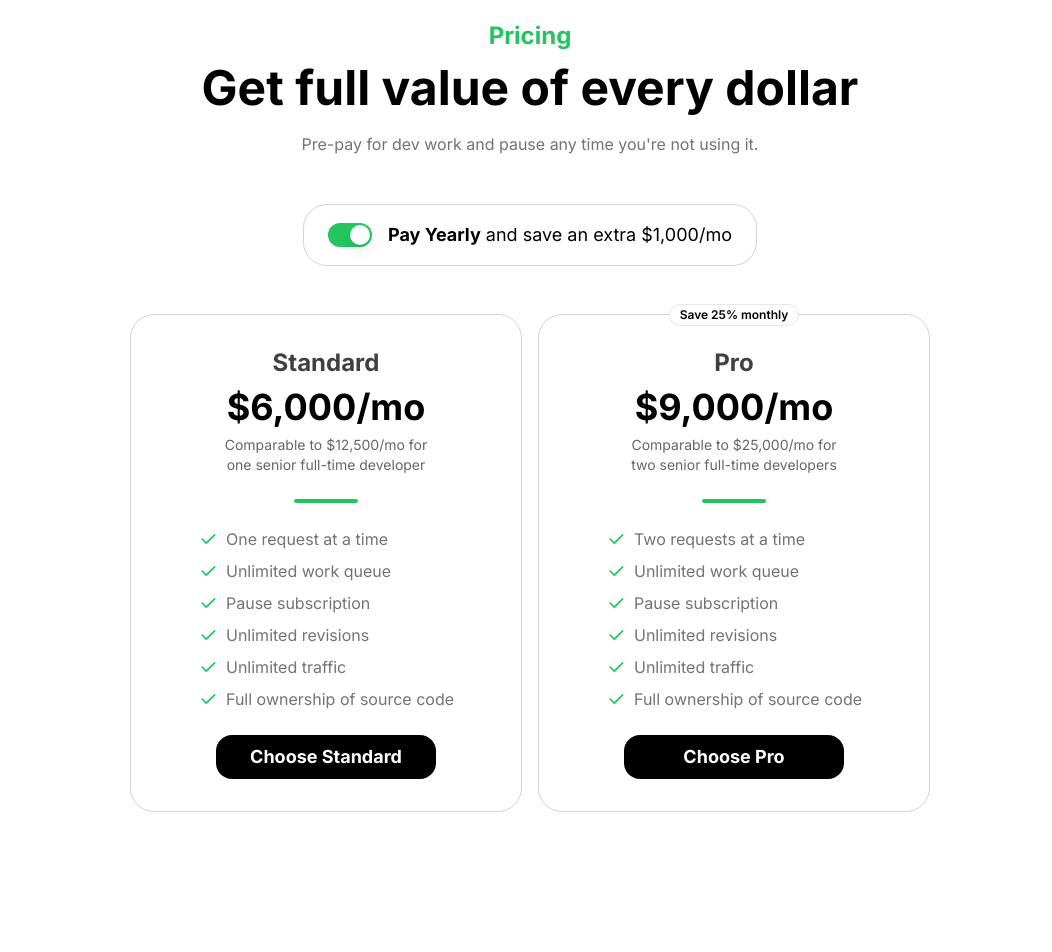
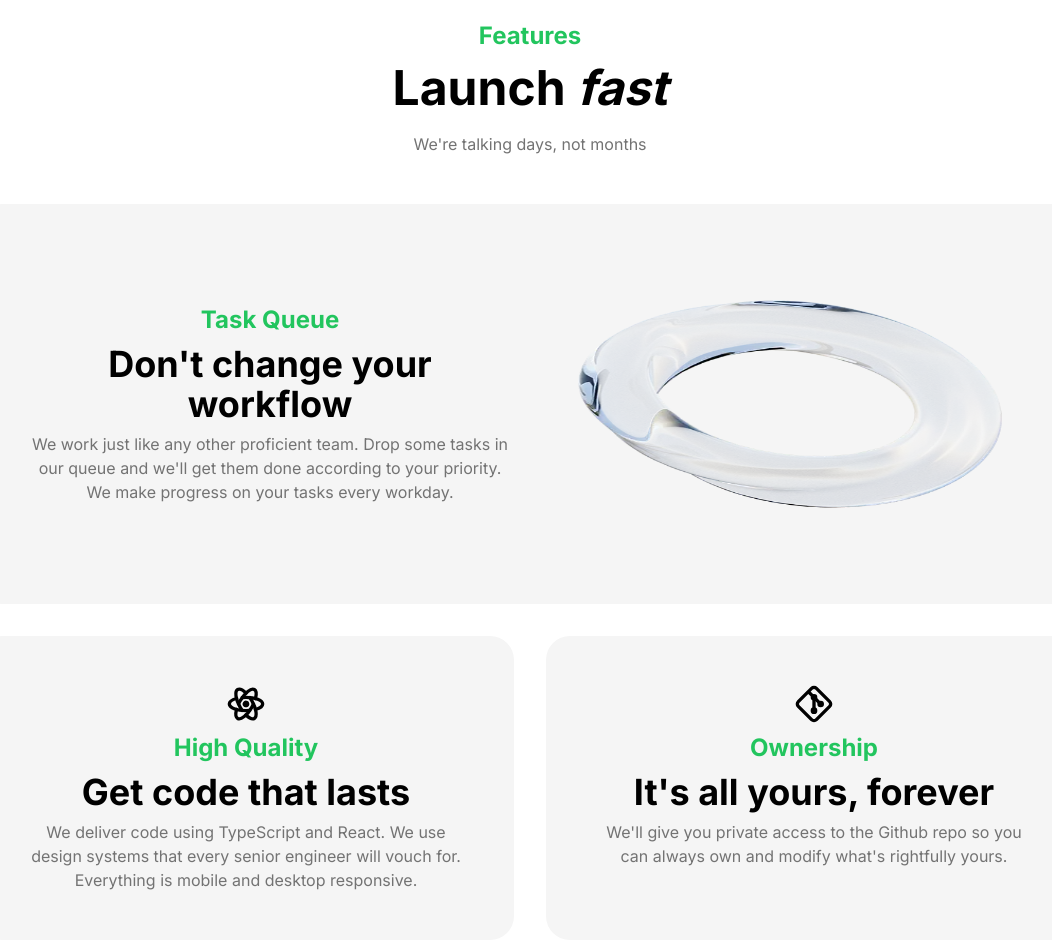
Before and after one commit to hexcowboy/thirty.dev, a Next.js app: page / in a window 1280 px wide. Shown: the part 1360-2312 px from the top of the page, without its empty margins (110-1162 px from the left). Before the commit the page ends 2220 px from the top, so only its background shows below. Built offline with nearby package versions, Linux system fonts and the light colour scheme.

Commit message:
add features section

```diff
--- a/src/pages/index.tsx
+++ b/src/pages/index.tsx
@@ -3,6 +3,7 @@ import { twMerge } from "tailwind-merge";
 
 import Hero from "@/views/hero";
 import Navbar from "@/views/navbar";
+import Features from "@/views/features";
 import Pricing from "@/views/pricing";
 import TrustedBy from "@/views/trusted-by";
 
@@ -17,6 +18,7 @@ export default function Home() {
         <Navbar />
         <Hero />
         <TrustedBy />
+        <Features />
         <Pricing />
       </main>
     </span>
--- /dev/null
+++ b/src/views/features.tsx
@@ -0,0 +1,85 @@
+import { IconBrandGit, IconBrandReact } from "@tabler/icons-react";
+import { useInView } from "framer-motion";
+import { motion } from "framer-motion";
+import Image from "next/image";
+import { useRef } from "react";
+
+const Features = () => {
+  const ref = useRef(null);
+  const isInView = useInView(ref);
+
+  return (
+    <div className="flex w-full flex-col items-center gap-12">
+      <span className="flex flex-col items-center gap-3">
+        <h2 className="max-w-[40rem] text-xl font-bold text-green-500 sm:text-2xl">
+          Features
+        </h2>
+        <h1 className="max-w-[44rem] text-center text-4xl font-bold sm:text-5xl">
+          Launch <em>fast</em>
+        </h1>
+        <p className="mt-2 text-neutral-500">
+          We&apos;re talking days, not months
+        </p>
+      </span>
+
+      <motion.div
+        className="grid w-full gap-8 sm:grid-cols-2"
+        ref={ref}
+        animate={isInView ? { y: 0, scale: 1 } : { y: 20, scale: 0.9 }}
+        transition={{ duration: 0.5, ease: "easeInOut" }}
+      >
+        <div className="grid h-[400px] rounded-3xl bg-neutral-100 p-8 dark:bg-neutral-900 sm:col-span-2 sm:grid-cols-2">
+          <span className="relative m-12 sm:order-last">
+            <Image src="/torus.webp" alt="Torus" fill />
+          </span>
+          <div className="flex flex-col items-center justify-center gap-2 p-4 text-center">
+            <h4 className="max-w-[40rem] text-xl font-bold text-green-500 sm:text-2xl">
+              Task Queue
+            </h4>
+            <h4 className="text-2xl font-bold sm:text-4xl">
+              Don&apos;t change your workflow
+            </h4>
+            <p className="text-neutral-500">
+              We work just like any other proficient team. Drop some tasks in
+              our queue and we&apos;ll get them done according to your priority.
+              We make progress on your tasks every workday.
+            </p>
+          </div>
+        </div>
+        <div className="rounded-3xl bg-neutral-100 p-8 dark:bg-neutral-900">
+          <div className="flex flex-col items-center justify-center gap-2 p-4 text-center">
+            <IconBrandReact size={40} />
+            <h4 className="max-w-[40rem] text-xl font-bold text-green-500 sm:text-2xl">
+              High Quality
+            </h4>
+            <h4 className="text-2xl font-bold sm:text-4xl">
+              Get code that lasts
+            </h4>
+            <p className="text-neutral-500">
+              We deliver code using TypeScript and React. We use design systems
+              that every senior engineer will vouch for. Everything is mobile
+              and desktop responsive.
+            </p>
+          </div>
+        </div>
+        <div className="rounded-3xl bg-neutral-100 p-8 dark:bg-neutral-900">
+          <div className="flex flex-col items-center justify-center gap-2 p-4 text-center">
+            <IconBrandGit size={40} />
+            <h4 className="max-w-[40rem] text-xl font-bold text-green-500 sm:text-2xl">
+              Ownership
+            </h4>
+            <h4 className="text-2xl font-bold sm:text-4xl">
+              It&apos;s all yours, forever
+            </h4>
+            <p className="text-neutral-500">
+              We&apos;ll give you private access to the Github repo so you can
+              always own and modify what&apos;s rightfully yours.
+            </p>
+          </div>
+        </div>
+      </motion.div>
+    </div>
+  );
+};
+
+export default Features;
--- a/src/views/trusted-by.tsx
+++ b/src/views/trusted-by.tsx
@@ -1,8 +1,21 @@
+import { useInView } from "framer-motion";
+import { motion } from "framer-motion";
+import { useRef } from "react";
+
 import Ticker from "@/components/ticker";
 
 const TrustedBy = () => {
+  const ref = useRef(null);
+  const isInView = useInView(ref);
+
   return (
-    <div className="my-16 flex flex-col items-center gap-8">
+    <motion.div
+      className="my-16 flex flex-col items-center gap-8"
+      ref={ref}
+      initial={{ scale: 0 }}
+      animate={isInView ? { scale: 1 } : { scale: 0 }}
+      transition={{ duration: 0.5 }}
+    >
       <div className="text-2xl text-neutral-500">Trusted by</div>
       <div className="relative w-screen">
         <Ticker duration={5}>
@@ -13,7 +26,7 @@ const TrustedBy = () => {
         <div className="pointer-events-none absolute left-0 top-0 h-full w-1/4 bg-gradient-to-r from-white to-transparent dark:from-black" />
         <div className="pointer-events-none absolute right-0 top-0 h-full w-1/4 bg-gradient-to-l from-white to-transparent dark:from-black" />
       </div>
-    </div>
+    </motion.div>
   );
 };
 
```
Also changed, not shown: public/torus.webp (added).
